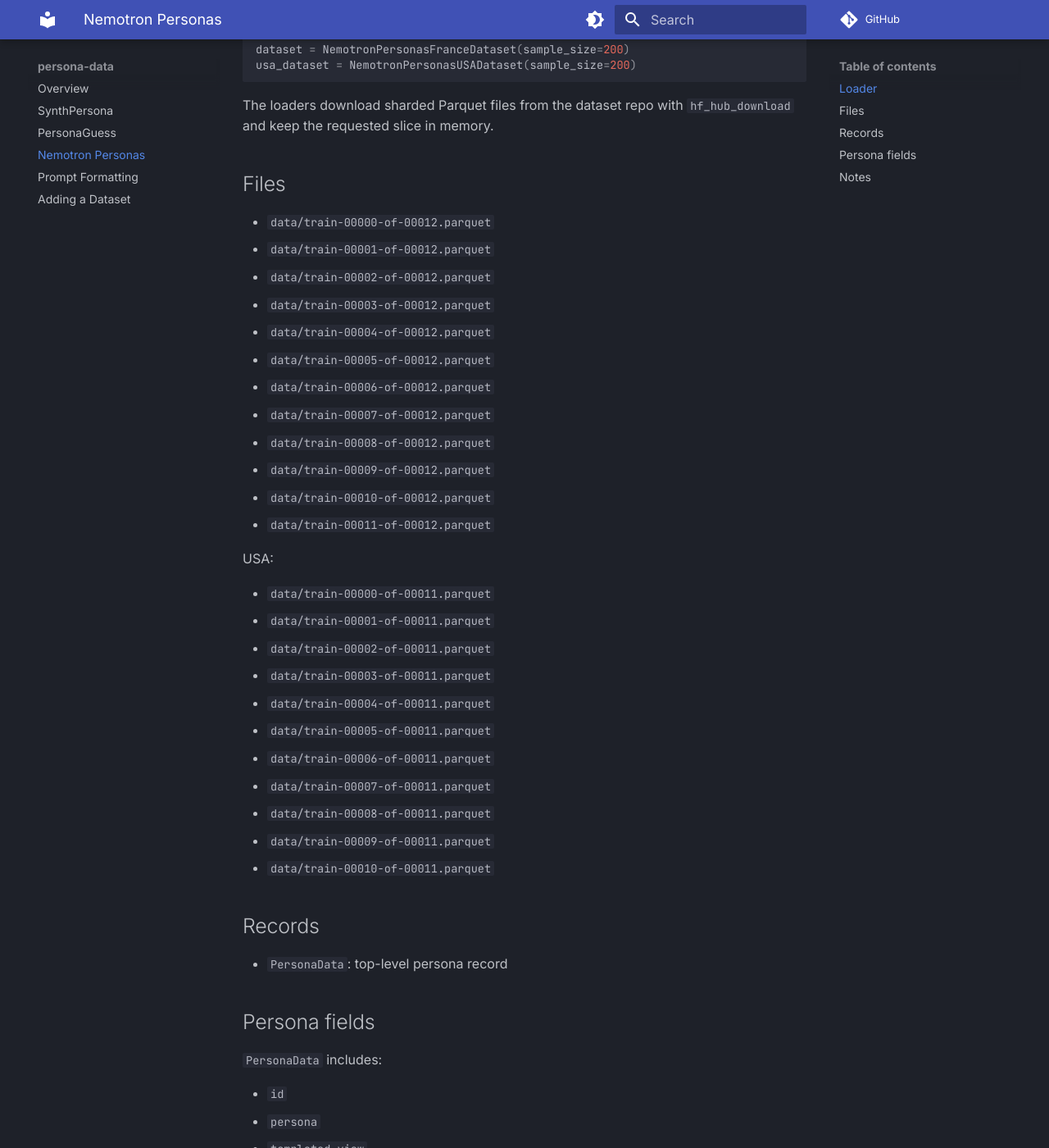
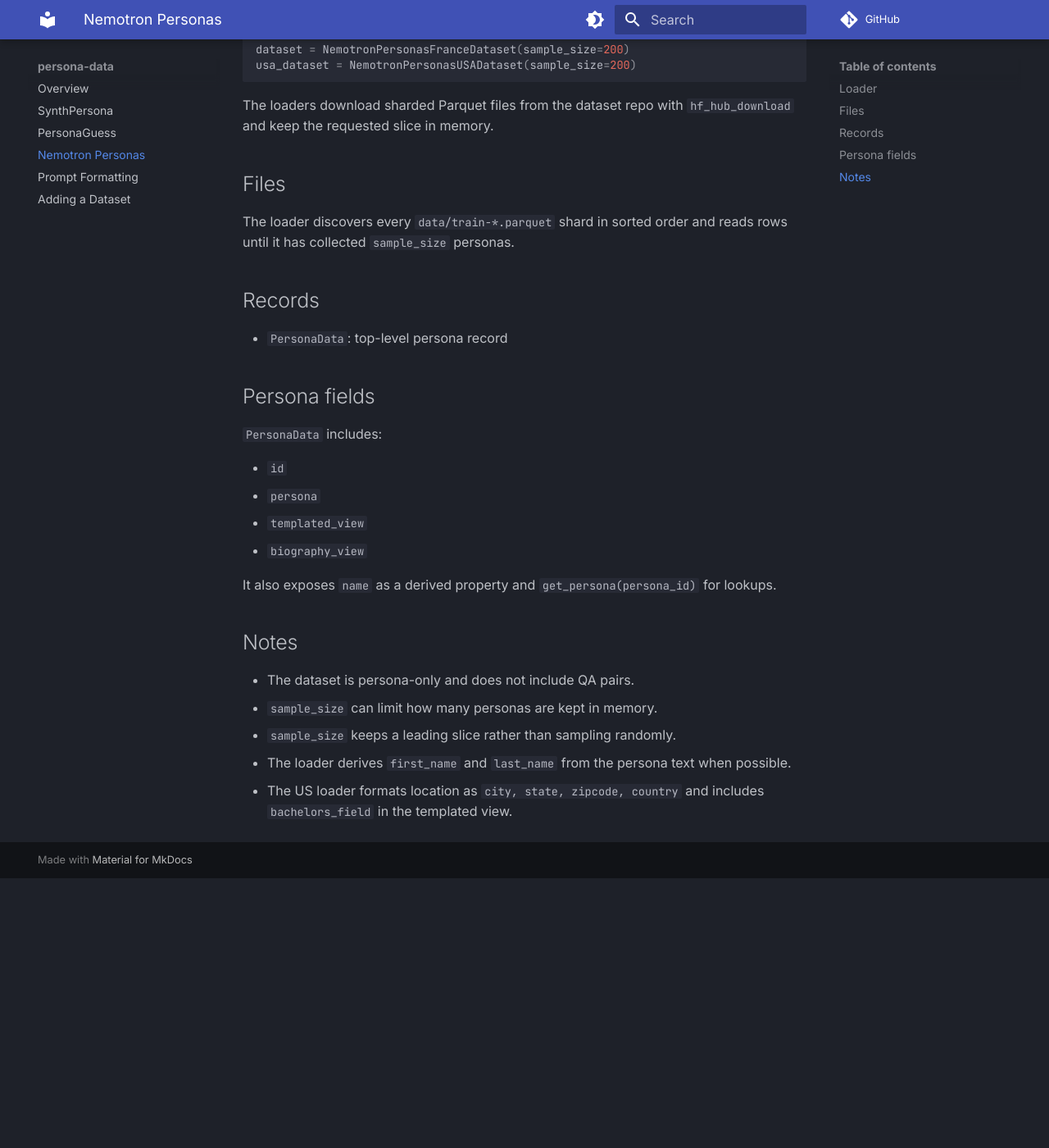
Before and after one commit to implicit-personalization/persona-data, an MkDocs documentation site: the page built from docs/nemotron_personas.md, in a window 1280 px wide and 1400 px high, scrolled down 402 px. Shown: the whole window at 82% size. Built offline with MkDocs 1.6.1 and Material for MkDocs 9.7.7, drawn with Linux system fonts in a browser that asks for light colours; comment, search, counter and statistics services are not loaded; after the commit the page ends 1473 px from its top, so only the background shows below that; some of the changed text lies outside the part shown.

Commit message:
Some edits to the docs

```diff
--- a/docs/nemotron_personas.md
+++ b/docs/nemotron_personas.md
@@ -19,32 +19,7 @@
 
 ## Files
 
-- `data/train-00000-of-00012.parquet`
-- `data/train-00001-of-00012.parquet`
-- `data/train-00002-of-00012.parquet`
-- `data/train-00003-of-00012.parquet`
-- `data/train-00004-of-00012.parquet`
-- `data/train-00005-of-00012.parquet`
-- `data/train-00006-of-00012.parquet`
-- `data/train-00007-of-00012.parquet`
-- `data/train-00008-of-00012.parquet`
-- `data/train-00009-of-00012.parquet`
-- `data/train-00010-of-00012.parquet`
-- `data/train-00011-of-00012.parquet`
-
-USA:
-
-- `data/train-00000-of-00011.parquet`
-- `data/train-00001-of-00011.parquet`
-- `data/train-00002-of-00011.parquet`
-- `data/train-00003-of-00011.parquet`
-- `data/train-00004-of-00011.parquet`
-- `data/train-00005-of-00011.parquet`
-- `data/train-00006-of-00011.parquet`
-- `data/train-00007-of-00011.parquet`
-- `data/train-00008-of-00011.parquet`
-- `data/train-00009-of-00011.parquet`
-- `data/train-00010-of-00011.parquet`
+The loader discovers every `data/train-*.parquet` shard in sorted order and reads rows until it has collected `sample_size` personas.
 
 ## Records
 
@@ -59,11 +34,12 @@
 - `templated_view`
 - `biography_view`
 
-It also exposes `name` as a derived property.
+It also exposes `name` as a derived property and `get_persona(persona_id)` for lookups.
 
 ## Notes
 
 - The dataset is persona-only and does not include QA pairs.
 - `sample_size` can limit how many personas are kept in memory.
+- `sample_size` keeps a leading slice rather than sampling randomly.
 - The loader derives `first_name` and `last_name` from the persona text when possible.
 - The US loader formats location as `city, state, zipcode, country` and includes `bachelors_field` in the templated view.
```
Also changed, not shown: README.md (+3 -1 lines), docs/index.md (+2 -2 lines), docs/persona_guess.md (+3 -0 lines), docs/prompts.md (+15 -11 lines), docs/synth_persona.md (+16 -0 lines).
